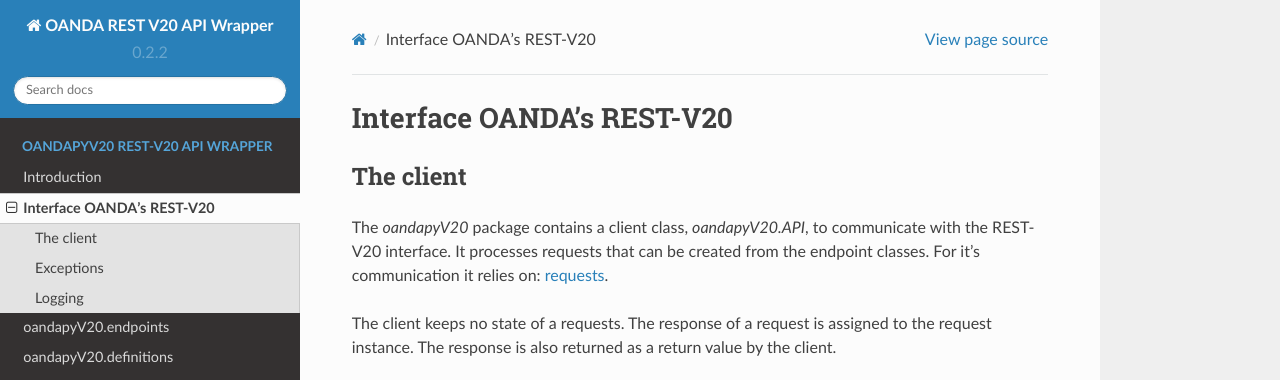
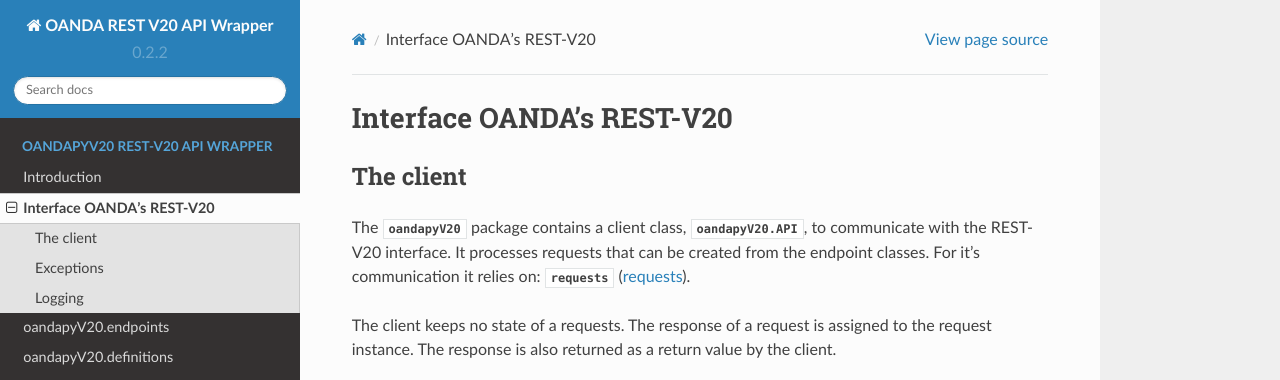
Before and after one commit to hootnot/oanda-api-v20, a Sphinx documentation site: the page built from docs/oanda-api-v20.rst, in a window 1280 px wide and 900 px high, cut to the strip 0-380 px from the top of the window. Built offline with Sphinx 7.4.7 and the Read the Docs theme 2.0.0, drawn with Linux system fonts in a browser that asks for light colours.

Commit message:
:mod: / :py:mod: directives

```diff
--- a/docs/installation.rst
+++ b/docs/installation.rst
@@ -1,7 +1,7 @@
 Introduction
 ============
 
-The `oandapyV20` package offers an API to the OANDA V20 REST service.
+The :mod:`oandapyV20` package offers an API to the OANDA V20 REST service.
 To use the REST-API-service you will need a *token* and an *account*. This
 applies for both *live*  and *practice* accounts. For details check oanda.com_.
 
--- a/docs/oanda-api-v20.rst
+++ b/docs/oanda-api-v20.rst
@@ -4,10 +4,11 @@
 The client
 ----------
 
-The `oandapyV20` package contains a client class, `oandapyV20.API`, to
+The :mod:`oandapyV20` package contains a client class, :class:`oandapyV20.API`, to
 communicate with the REST-V20 interface. It processes requests that
 can be created from the endpoint classes.
-For it's communication it relies on: requests_.
+For it's communication it relies on: :py:mod:`requests`
+(requests_).
 
 .. _requests: http://docs.python-requests.org/en/master/
 
@@ -31,7 +32,7 @@
 Logging
 -------
 
-The `oandapyV20` package has `logging` integrated. Logging can be
+The :mod:`oandapyV20` package has `logging` integrated. Logging can be
 simply applied by enabling a `logger`.
 The example below will log INFO-level logging to the file *v20.log*.
 For details check the :py:mod:`logger` module in the standard Python
```
